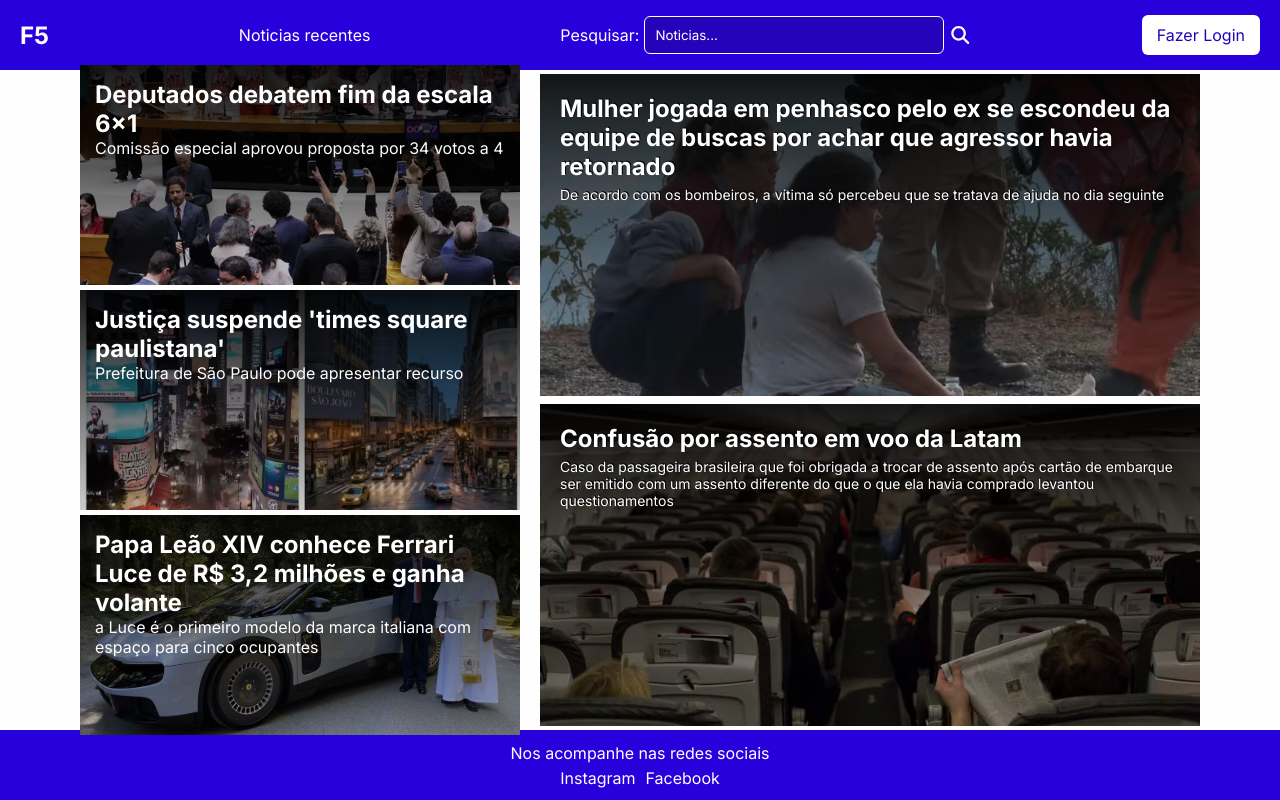
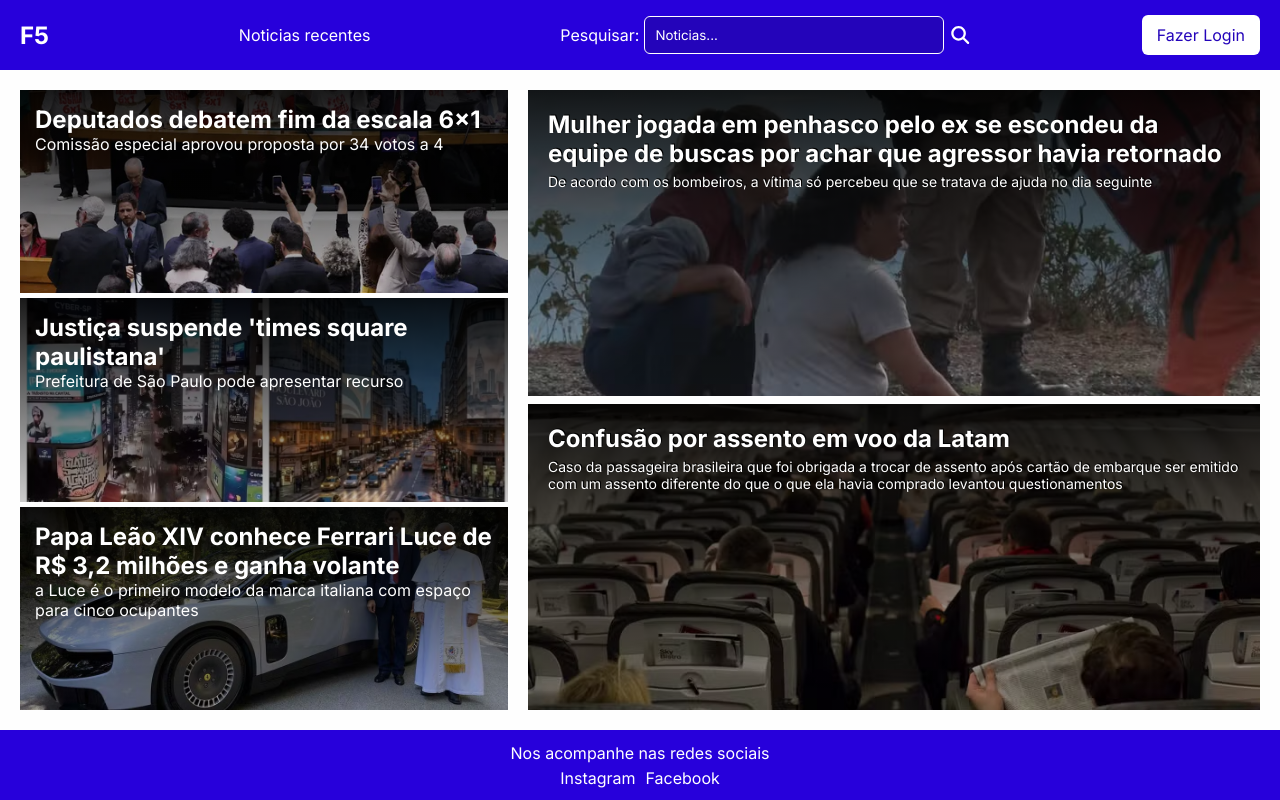
Before and after one commit to henriqu3x/portal-noticias, a React (Vite) app in the folder frontend/: page / in a window 1280 px wide. Built offline with nearby package versions, Linux system fonts and the light colour scheme.

Commit message:
refactor(Article): ajuste no tamanho da caixa

```diff
--- a/frontend/src/components/article/article.css
+++ b/frontend/src/components/article/article.css
@@ -1,10 +1,11 @@
 .noticias-aside{
     text-decoration: none;
+    flex: 1;
 }
 
 .noticias-aside article{
     background-color: var(--text-color-primary);
-    height: calc(45vh - 140px);
+    height: 100%;
     width: 100%;
     color: var(--text-color-primary);
     display: flex;
--- a/frontend/src/components/cardNoticia/cardNoticia.css
+++ b/frontend/src/components/cardNoticia/cardNoticia.css
@@ -5,10 +5,11 @@
     text-shadow: -1px -1px var(--text-color-tertiary);
     text-shadow: -1px 1px var(--text-color-tertiary);
     text-shadow: 1px -1px var(--text-color-tertiary);
+    flex: 1;
 }
 
 .noticias-princi article{
-    height: calc(57.8vh - 140px);
+    height: 100%;
     width: 100%;
     display: flex;
     align-items: start;
--- a/frontend/src/components/sectionNoticias/sectionNoticias.css
+++ b/frontend/src/components/sectionNoticias/sectionNoticias.css
@@ -1,11 +1,11 @@
 #noticias{
     display: flex;
-    align-items: center;
+    align-items: stretch;
     justify-content: center;
     gap: 20px;
     background-color: var(--background-primary);
-    height: 100%;
-    padding: 0 80px;
+    height: calc(100vh - 140px);
+    padding: 20px;
 }
 
 #noticias aside{
--- a/frontend/src/index.css
+++ b/frontend/src/index.css
@@ -29,7 +29,7 @@
 }
 
 main{
-  height: calc(100vh - 140px)
+  height: calc(100vh - 140px);
 }
 
 body{
```
